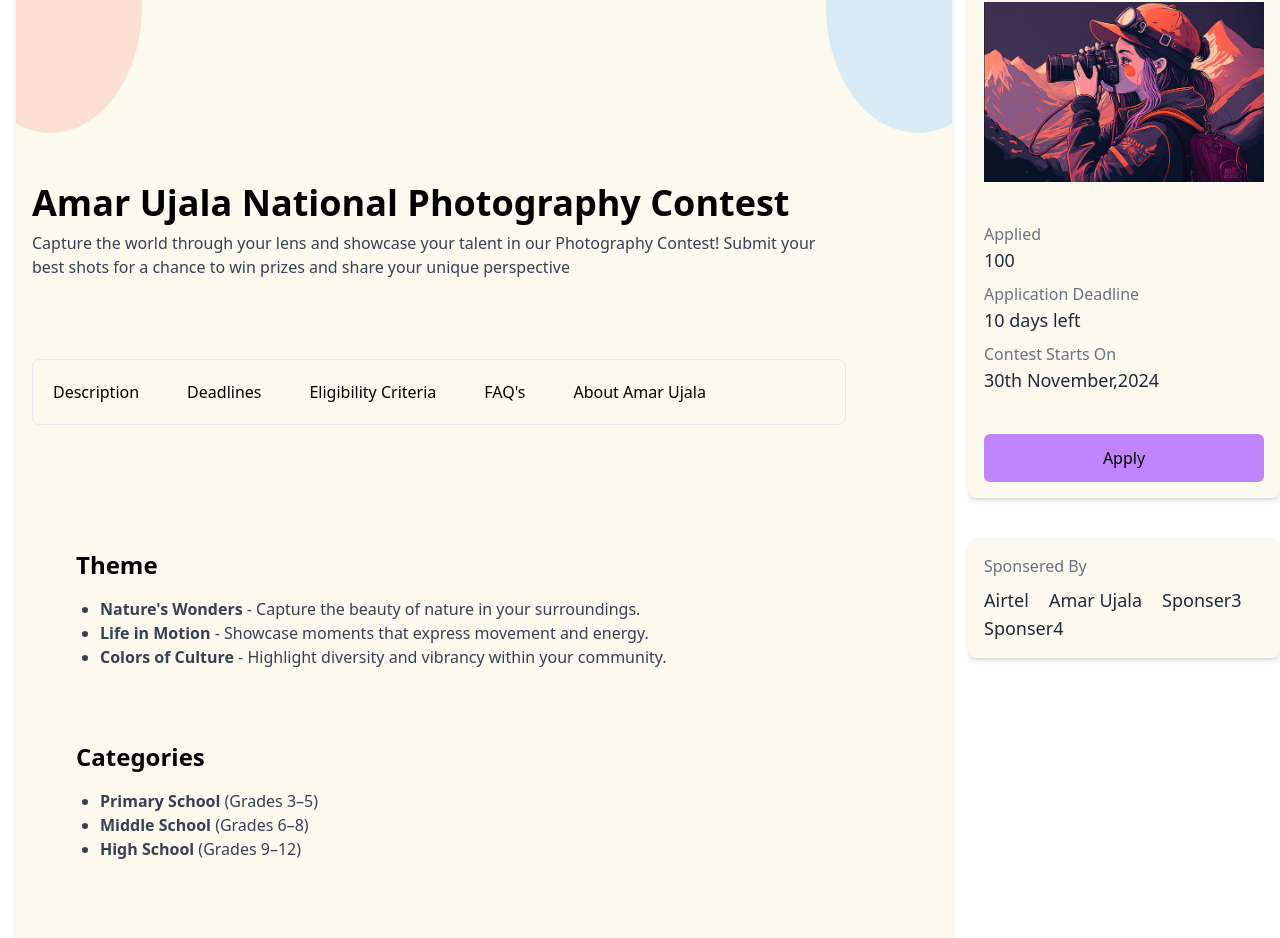
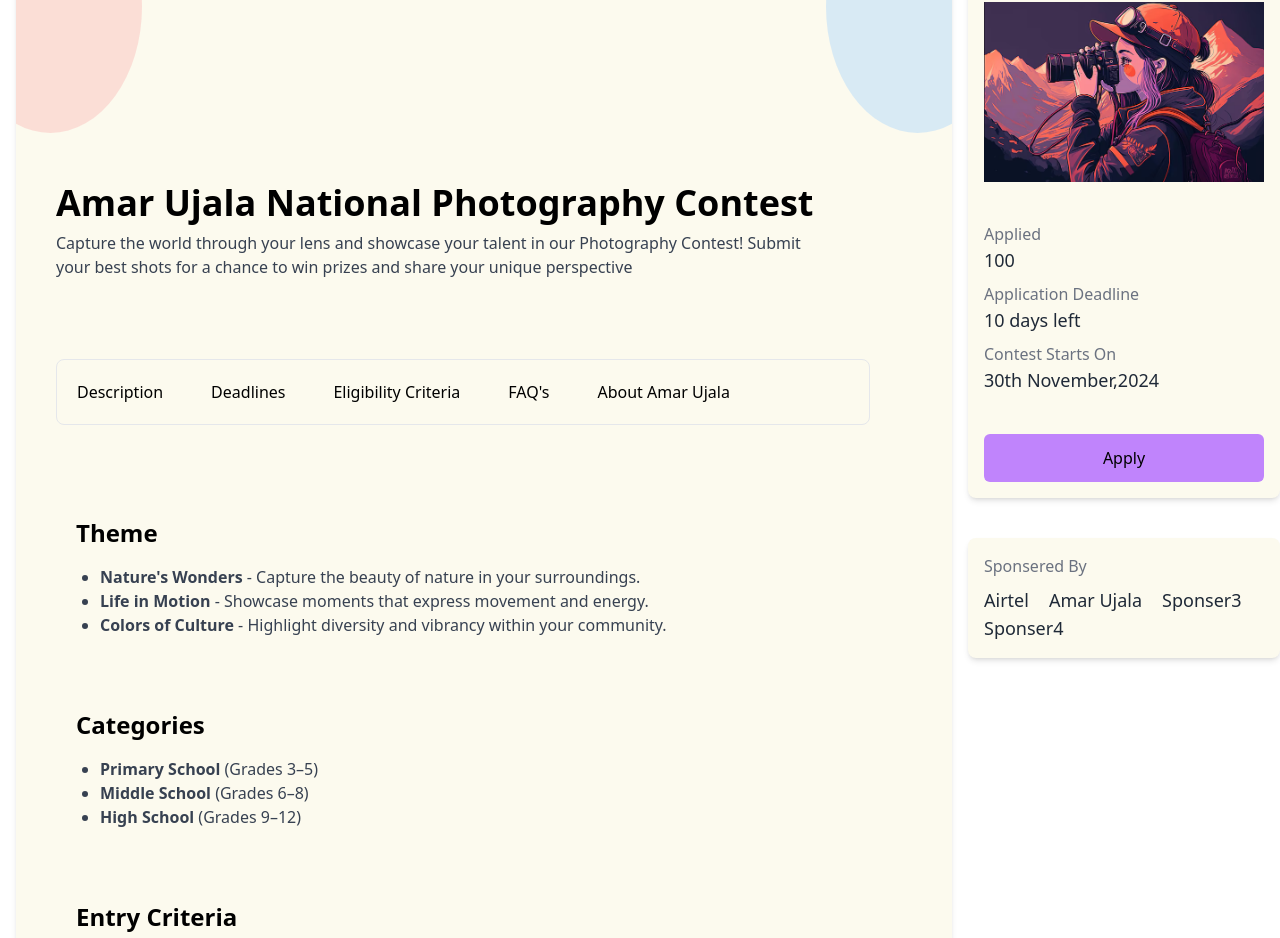
Before and after one commit to Vanshika-Dargan/disha, a React (Vite) app: page / in a window 1280 px wide. Shown: the part 30-968 px from the top of the page. Built offline with nearby package versions, Linux system fonts and the light colour scheme.

Commit message:
event page added

```diff
--- a/src/App.tsx
+++ b/src/App.tsx
@@ -26,18 +26,18 @@ function App() {
           <div className='absolute bottom-0 right-0 -z-1'>
             <img className="" src={Triangle3}/>
           </div>
-          <div className="relative max-w-[90%] mt-[20%]">
+          <div className="relative max-w-[90%] mt-[20%] px-6">
           <h2 className="text-4xl font-semibold">Amar Ujala National Photography Contest</h2>
           <p className="mt-2 text-gray-700">Capture the world through your lens and showcase your talent in our Photography Contest! Submit your best shots for a chance to win prizes and share your unique perspective</p>
         </div>
-        <div className='relative w-[90%] border border-gray/20 mt-[5rem] rounded-lg p-5 flex flex-row gap-12'>
+        <div className='relative w-[90%] border border-gray/20 mt-[5rem] rounded-lg p-5 mx-6 flex flex-row gap-12'>
         <a>Description</a>
         <a>Deadlines</a>
         <a>Eligibility Criteria</a>
         <a>FAQ's</a>
         <a>About Amar Ujala</a>
         </div>
-        <div className='relative w-[90%] mt-[5rem] rounded-lg p-5 flex flex-col gap-12'>
+        <div className='relative w-[90%] mt-[3rem] rounded-lg p-5 flex flex-col gap-12'>
 
         <div className="min-h-screen">
 
```
